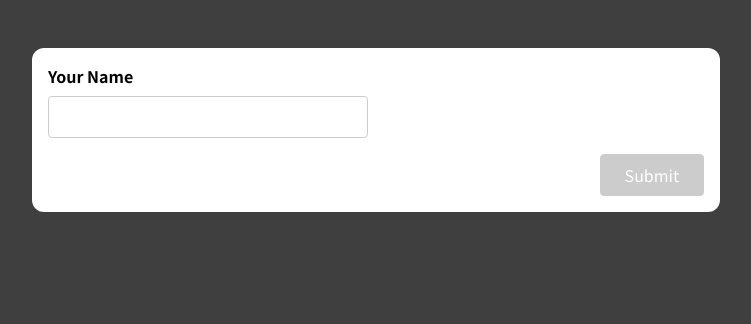
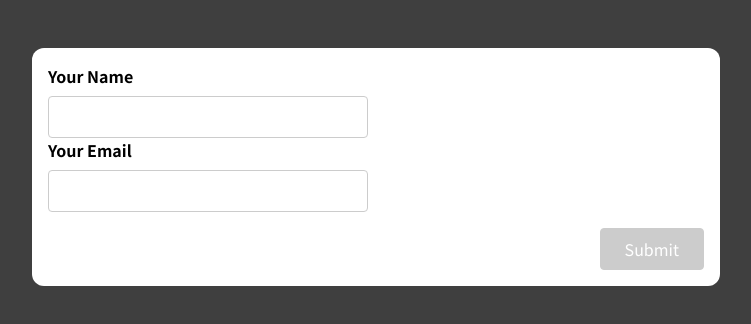
Before and after one commit to Rronit/Basic_practice, a React (Create React App) app in the folder ReactForm/: page / in a window 1280 px wide. Shown: the top 324 px of the page, without its empty margins (264-1015 px from the left). Built offline with nearby package versions, Linux system fonts and the light colour scheme.

Commit message:
feat: email field added

```diff
--- a/ReactForm/src/components/SimpleInput.tsx
+++ b/ReactForm/src/components/SimpleInput.tsx
@@ -1,13 +1,15 @@
-import React from "react";
+import React, { useEffect } from "react";
 
 const SimpleInput = () => {
   const [name, setName] = React.useState("");
+  const [email, setEmail] = React.useState("");
   const [isValid, setIsValid] = React.useState(true);
+  const [isEmailValid, setIsEmailValid] = React.useState(true);
   // const [isFormValid, setIsFormValid] = React.useState(false);
 
   let isFormValid = false;
 
-  if (name.trim() !== "") {
+  if (name.trim() !== "" && email.trim() !== "" && email.includes("@")) {
     isFormValid = true;
   }
   const handleNameChange = event => {
@@ -16,7 +18,18 @@ const SimpleInput = () => {
       setIsValid(true);
     }
   };
-  const handleNameBlur = event => {
+  const handleEmailBlur = () => {
+    if (email.trim() === "" || !email.includes("@")) {
+      setIsEmailValid(false);
+    }
+  };
+  const handleEmailChange = event => {
+    setEmail(event.target.value);
+    if (event.target.value.trim() !== "" && event.target.value.includes("@")) {
+      setIsEmailValid(true);
+    }
+  };
+  const handleNameBlur = () => {
     if (name.trim() === "") {
       setIsValid(false);
     }
@@ -42,7 +55,18 @@ const SimpleInput = () => {
           value={name}
           onBlur={handleNameBlur}
         />
-        {!isValid && <p className="error-text">Please Enter this value</p>}
+        {!isValid && <p className="error-text">Please Enter valid Name</p>}
+        <label htmlFor="email">Your Email</label>
+        <input
+          type="text"
+          id="email"
+          onChange={handleEmailChange}
+          value={email}
+          onBlur={handleEmailBlur}
+        />
+        {!isEmailValid && (
+          <p className="error-text">Please Enter valid Email</p>
+        )}
       </div>
       <div className="form-actions">
         <button disabled={!isFormValid}>Submit</button>
```
